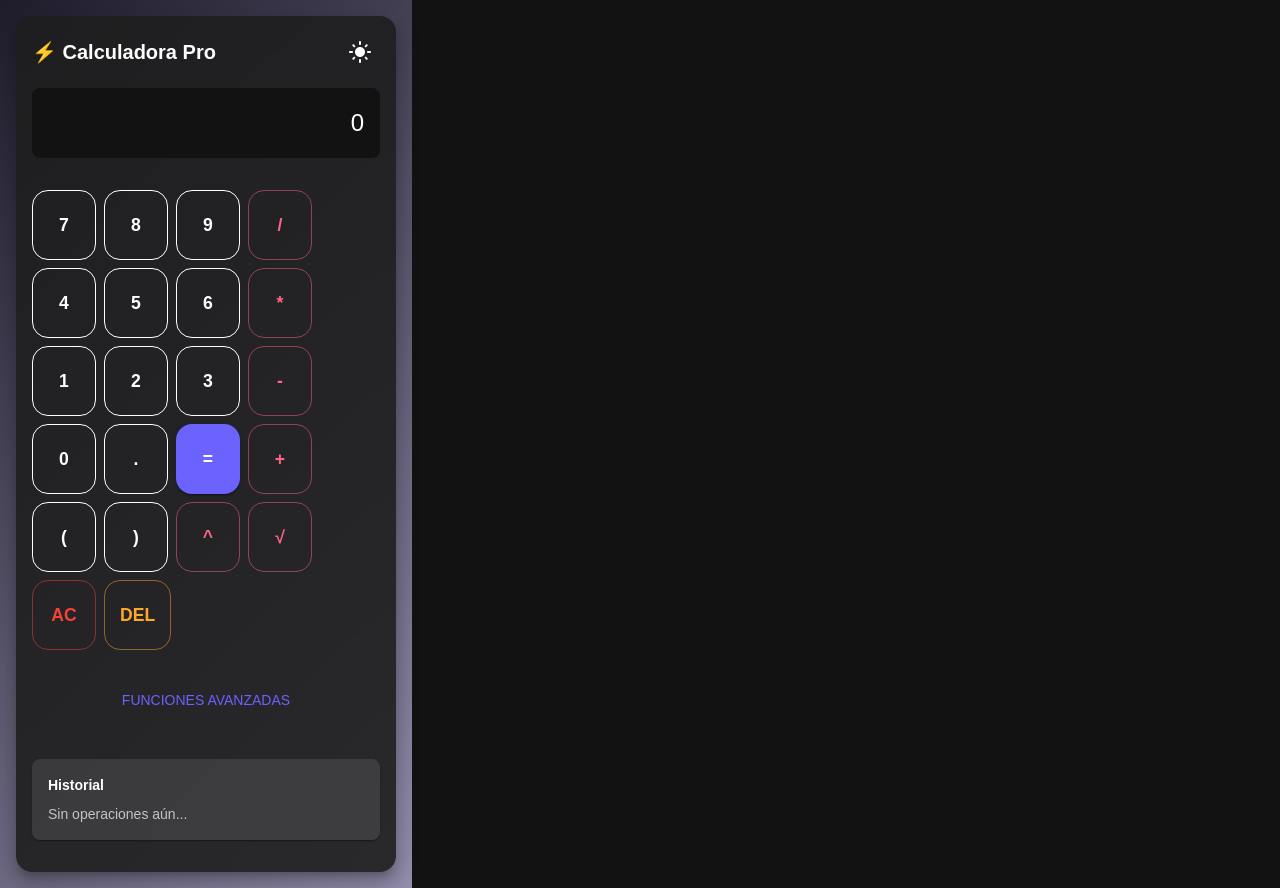
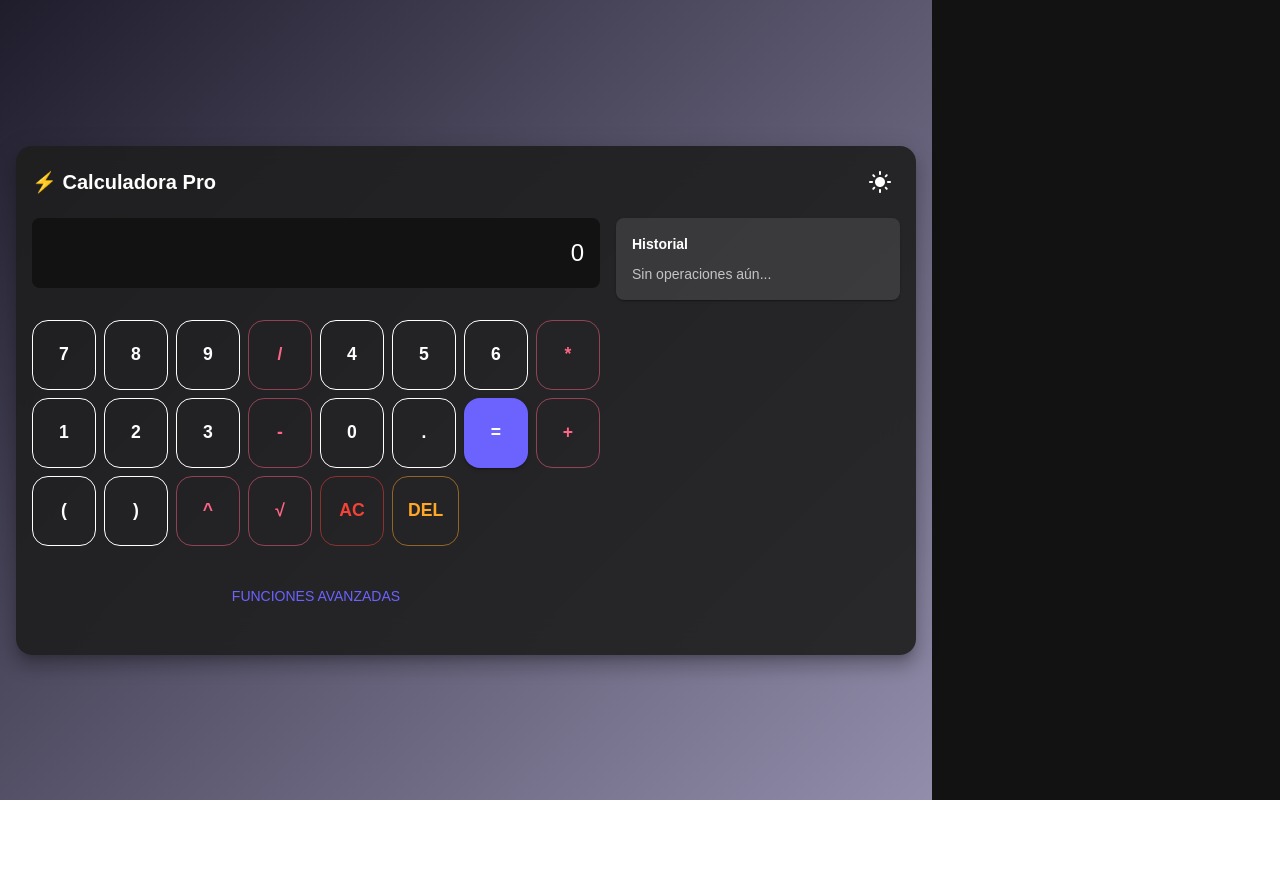
Before and after one commit to Patogol35/Calculadora, a React (Vite) app: page / in a window 1280 px wide. After the commit the page ends 800 px from the top, so only its background shows below. Built offline with nearby package versions, Linux system fonts and the light colour scheme.

Commit message:
Update Calculator.jsx

```diff
--- a/src/components/Calculator.jsx
+++ b/src/components/Calculator.jsx
@@ -1,5 +1,5 @@
 import { useState, useEffect } from "react";
-import { Box, Typography, IconButton, Paper } from "@mui/material";
+import { Box, Typography, IconButton, Paper, useMediaQuery } from "@mui/material";
 import { DarkMode, LightMode } from "@mui/icons-material";
 import { motion } from "framer-motion";
 import * as math from "mathjs";
@@ -10,14 +10,15 @@ import History from "./History";
 export default function Calculator({ theme, darkMode, setDarkMode }) {
   const [input, setInput] = useState("");
   const [history, setHistory] = useState([]);
+  const isDesktop = useMediaQuery("(min-width: 768px)"); // ✅ detectar landscape/desktop
 
-  // ✅ cargar historial desde localStorage
+  // cargar historial desde localStorage
   useEffect(() => {
     const saved = localStorage.getItem("calc-history");
     if (saved) setHistory(JSON.parse(saved));
   }, []);
 
-  // ✅ guardar historial en localStorage
+  // guardar historial en localStorage
   useEffect(() => {
     localStorage.setItem("calc-history", JSON.stringify(history));
   }, [history]);
@@ -41,7 +42,7 @@ export default function Calculator({ theme, darkMode, setDarkMode }) {
     }
   };
 
-  // ✅ soporte teclado físico
+  // soporte teclado físico
   useEffect(() => {
     const handleKeyDown = (e) => {
       if ((e.key >= "0" && e.key <= "9") || "+-*/().".includes(e.key)) {
@@ -65,17 +66,15 @@ export default function Calculator({ theme, darkMode, setDarkMode }) {
       <Paper
         elevation={12}
         sx={{
-          width: { xs: "100%", sm: 380 },
-          maxWidth: "100%",
+          width: "100%",
+          maxWidth: isDesktop ? 900 : 400, // ✅ más ancho en desktop
+          margin: "auto",                  // ✅ centrado real
           p: 2,
           borderRadius: 4,
           background: darkMode
             ? "rgba(30,30,30,0.9)"
             : "rgba(255,255,255,0.95)",
           backdropFilter: "blur(16px)",
-          display: "flex",
-          flexDirection: "column",
-          gap: 2,
         }}
       >
         {/* Header */}
@@ -84,6 +83,7 @@ export default function Calculator({ theme, darkMode, setDarkMode }) {
             display: "flex",
             justifyContent: "space-between",
             alignItems: "center",
+            mb: 2,
           }}
         >
           <Typography variant="h6" fontWeight="bold">
@@ -94,15 +94,31 @@ export default function Calculator({ theme, darkMode, setDarkMode }) {
           </IconButton>
         </Box>
 
-        {/* Display */}
-        <Display value={input} darkMode={darkMode} />
+        {/* Layout adaptativo */}
+        <Box
+          sx={{
+            display: "flex",
+            flexDirection: isDesktop ? "row" : "column",
+            gap: 2,
+          }}
+        >
+          {/* Izquierda: display + keypad */}
+          <Box sx={{ flex: 2, display: "flex", flexDirection: "column", gap: 2 }}>
+            <Display value={input} darkMode={darkMode} />
+            <Keypad handleClick={handleClick} darkMode={darkMode} theme={theme} />
+          </Box>
 
-        {/* Teclado */}
-        <Keypad handleClick={handleClick} darkMode={darkMode} theme={theme} />
+          {/* Derecha: historial (solo en desktop visible al lado) */}
+          {isDesktop && (
+            <Box sx={{ flex: 1 }}>
+              <History history={history} darkMode={darkMode} />
+            </Box>
+          )}
+        </Box>
 
-        {/* Historial (colapsa en mobile) */}
-        <History history={history} darkMode={darkMode} />
+        {/* En mobile el historial queda abajo */}
+        {!isDesktop && <History history={history} darkMode={darkMode} />}
       </Paper>
     </motion.div>
   );
-}
+    }
```
